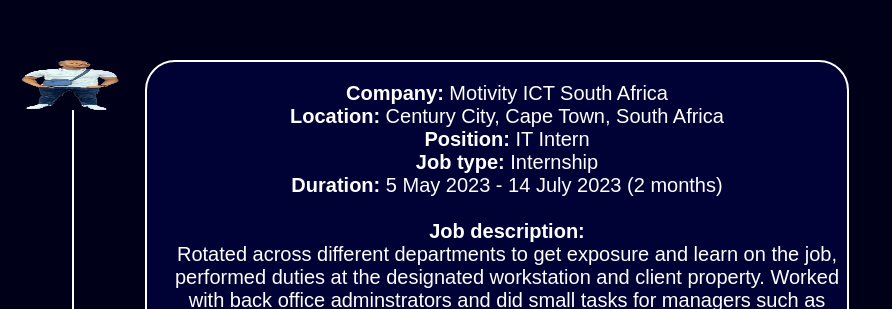
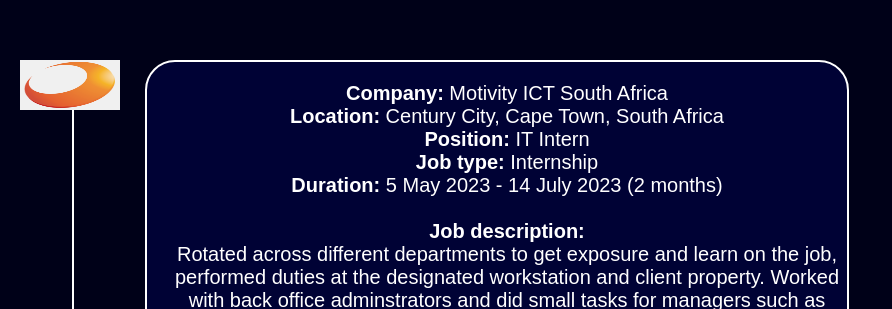
Before and after one commit to Lusa-mata/react-portfolio, a React (Create React App) app: page / in a window 1280 px wide. Shown: the part 3764-4073 px from the top of the page, without its empty margins (0-892 px from the left). Built offline with nearby package versions, Linux system fonts and the light colour scheme.

Commit message:
changed logos

```diff
--- a/src/App.js
+++ b/src/App.js
@@ -382,7 +382,7 @@
 
 <div className="container">
   <div className="line-and-logos">
-      <img src={require('./images/contact me form pic.png')} alt="Image Description" className='icon' />
+      <img src={require('./images/Motivity.png')} alt="Image Description" className='icon' />
     <div className="vertical-line"></div>
   </div>
   <div className="card-container">
@@ -406,7 +406,7 @@
 
 <div className="container">
   <div className="line-and-logos">
-      <img src={require('./images/contact me form pic.png')} alt="Image Description" className='icon' />
+      <img src={require('./images/UVU.png')} alt="Image Description" className='icon' />
     <div className="vertical-line"></div>
   </div>
   <div className="card-container">
@@ -430,7 +430,7 @@
 
 <div className="container">
   <div className="line-and-logos">
-      <img src={require('./images/contact me form pic.png')} alt="Image Description" className='icon' />
+      <img src={require('./images/ABSA.png')} alt="Image Description" className='icon' />
     <div className="vertical-line"></div>
   </div>
   <div className="card-container">
```
